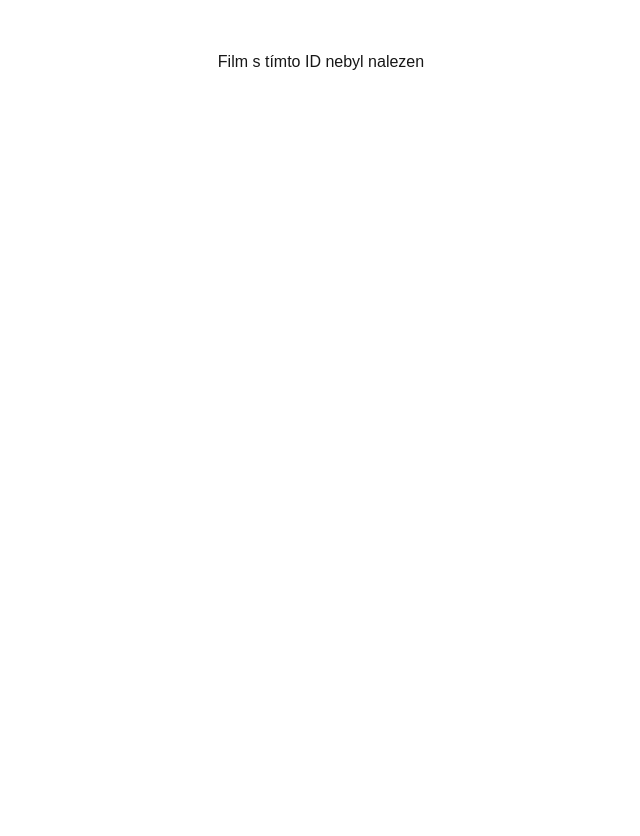
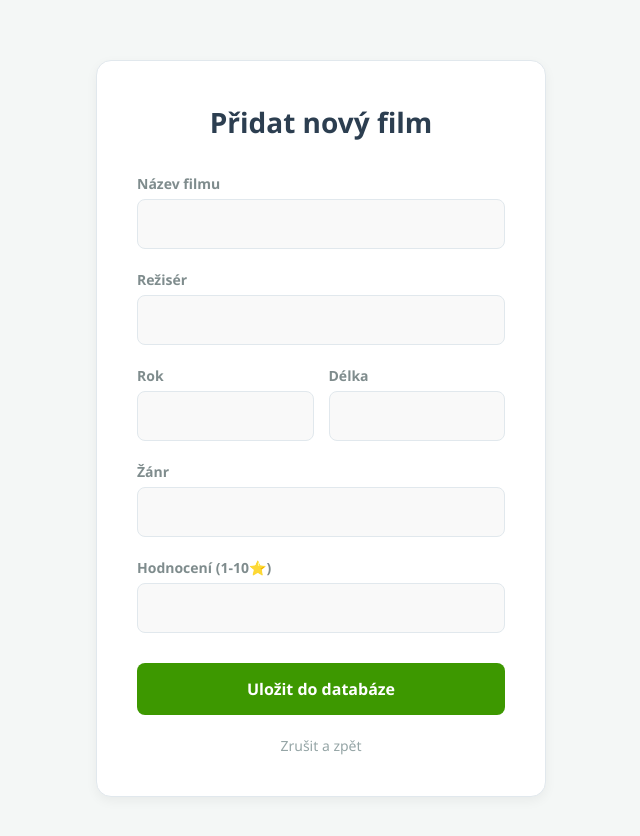
Before and after one commit to sofiedama/movies, a Next.js app: page /movies/new in a window 1280 px wide. Shown: the top 836 px of the page, without its empty margins (319-959 px from the left). Before the commit the page ends 800 px from the top, so only its background shows below. Built offline with nearby package versions, Linux system fonts and the light colour scheme; no server answers; the database is empty.

Commit message:
Formulář pro přidání nového filmu, tlačítko na main stránce

```diff
--- /dev/null
+++ b/app/movies/new/page.js
@@ -0,0 +1,140 @@
+'use client';
+
+import { useState } from 'react';
+import { useRouter } from 'next/navigation';
+import { supabase } from '@/lib/supabase';
+import Link from 'next/link';
+
+export default function NewMoviePage() {
+  const router = useRouter();
+  const [loading, setLoading] = useState(false);
+
+  async function handleSubmit(e) {
+    e.preventDefault();
+    setLoading(true);
+
+    const formData = new FormData(e.target);
+    const movieData = {
+      title: formData.get('title'),
+      director: formData.get('director'),
+      year: parseInt(formData.get('year')),
+      genre: formData.get('genre'),
+      rating: formData.get('rating') ? parseFloat(formData.get('rating')) : null,
+      duration: formData.get('duration') || null,
+    };
+
+    const { error } = await supabase.from('movies').insert([movieData]);
+
+    if (error) {
+      alert('Chyba: ' + error.message);
+      setLoading(false);
+    } else {
+      router.push('/movies');
+      router.refresh();
+    }
+  }
+
+  return (
+    <main style={{
+      padding: '60px 20px',
+      fontFamily: 'Segoe UI, Roboto, sans-serif',
+      backgroundColor: '#f4f7f6',
+      minHeight: '100vh',
+      display: 'flex',
+      flexDirection: 'column',
+      alignItems: 'center'
+    }}>
+      <div style={{
+        width: '100%',
+        maxWidth: '450px',
+        backgroundColor: 'white',
+        padding: '40px',
+        borderRadius: '15px',
+        boxShadow: '0 4px 12px rgba(0,0,0,0.05)',
+        border: '1px solid #e1e8ed'
+      }}>
+
+        <h1 style={{ textAlign: 'center', color: '#2c3e50', marginBottom: '30px', fontSize: '28px' }}>
+         <strong> Přidat nový film</strong>
+        </h1>
+
+        <form onSubmit={handleSubmit} style={{ display: 'flex', flexDirection: 'column', gap: '20px' }}>
+
+          <div>
+            <label style={labelS}>Název filmu</label>
+            <input name="title" required style={inputS} />
+          </div>
+
+          <div>
+            <label style={labelS}>Režisér</label>
+            <input name="director" required style={inputS} />
+          </div>
+
+          <div style={{ display: 'grid', gridTemplateColumns: '1fr 1fr', gap: '15px' }}>
+            <div>
+              <label style={labelS}>Rok</label>
+              <input name="year" type="number" required style={inputS} />
+            </div>
+            <div>
+              <label style={labelS}>Délka</label>
+              <input name="duration" style={inputS} />
+            </div>
+          </div>
+
+          <div>
+            <label style={labelS}>Žánr</label>
+            <input name="genre" style={inputS} />
+          </div>
+
+          <div>
+            <label style={labelS}>Hodnocení (1-10⭐️)</label>
+            <input name="rating" type="number" step="0.1" style={inputS} />
+          </div>
+
+          <button
+            type="submit"
+            disabled={loading}
+            style={{
+              padding: '14px',
+              backgroundColor: '#3d9800',
+              color: 'white',
+              border: 'none',
+              borderRadius: '8px',
+              cursor: 'pointer',
+              fontWeight: 'bold',
+              fontSize: '16px',
+              marginTop: '10px'
+            }}
+          >
+            {loading ? 'Ukládám...' : 'Uložit do databáze'}
+          </button>
+
+          <Link href="/movies" style={{ color: '#95a5a6', textDecoration: 'none', textAlign: 'center', fontSize: '14px' }}>
+            Zrušit a zpět
+          </Link>
+
+        </form>
+      </div>
+    </main>
+  );
+}
+
+const labelS = {
+  display: 'block',
+  marginBottom: '5px',
+  fontSize: '14px',
+  fontWeight: '600',
+  color: '#7f8c8d'
+};
+
+const inputS = {
+  width: '100%',
+  padding: '12px',
+  borderRadius: '8px',
+  border: '1px solid #e1e8ed',
+  fontSize: '16px',
+  boxSizing: 'border-box',
+  outline: 'none',
+  backgroundColor: '#f9f9f9',
+  color: '#333'
+};
--- a/app/movies/page.js
+++ b/app/movies/page.js
@@ -14,13 +14,32 @@ export default async function MoviesPage() {
       <div style={{ maxWidth: '900px', margin: '0 auto' }}>
 
         <header style={{
-          display: 'flex',
-          justifyContent: 'center',
-          alignItems: 'center',
-          marginBottom: '40px'
-        }}>
-          <h1 style={{ color: '#2c3e50', margin: 0, fontSize: '32px' }}><strong>Filmy v databázi</strong></h1>
-        </header>
+  display: 'grid',
+  gridTemplateColumns: '1fr auto 1fr', // Rozdělí řádek na 3 části (levá, střed, pravá)
+  alignItems: 'center',
+  marginBottom: '40px',
+  width: '100%'
+}}>
+  <div></div>
+
+  <h1 style={{ color: '#2c3e50', margin: 0, fontSize: '32px', textAlign: 'center' }}>
+    <strong>Filmy v databázi</strong>
+  </h1>
+
+  <div style={{ textAlign: 'right' }}>
+    <Link href="/movies/new" style={{
+      backgroundColor: '#0070f3',
+      color: 'white',
+      padding: '10px 20px',
+      borderRadius: '6px',
+      textDecoration: 'none',
+      fontWeight: '600',
+      display: 'inline-block'
+    }}>
+      + Přidat film
+    </Link>
+  </div>
+</header>
 
         <div style={{
           display: 'grid',
```
